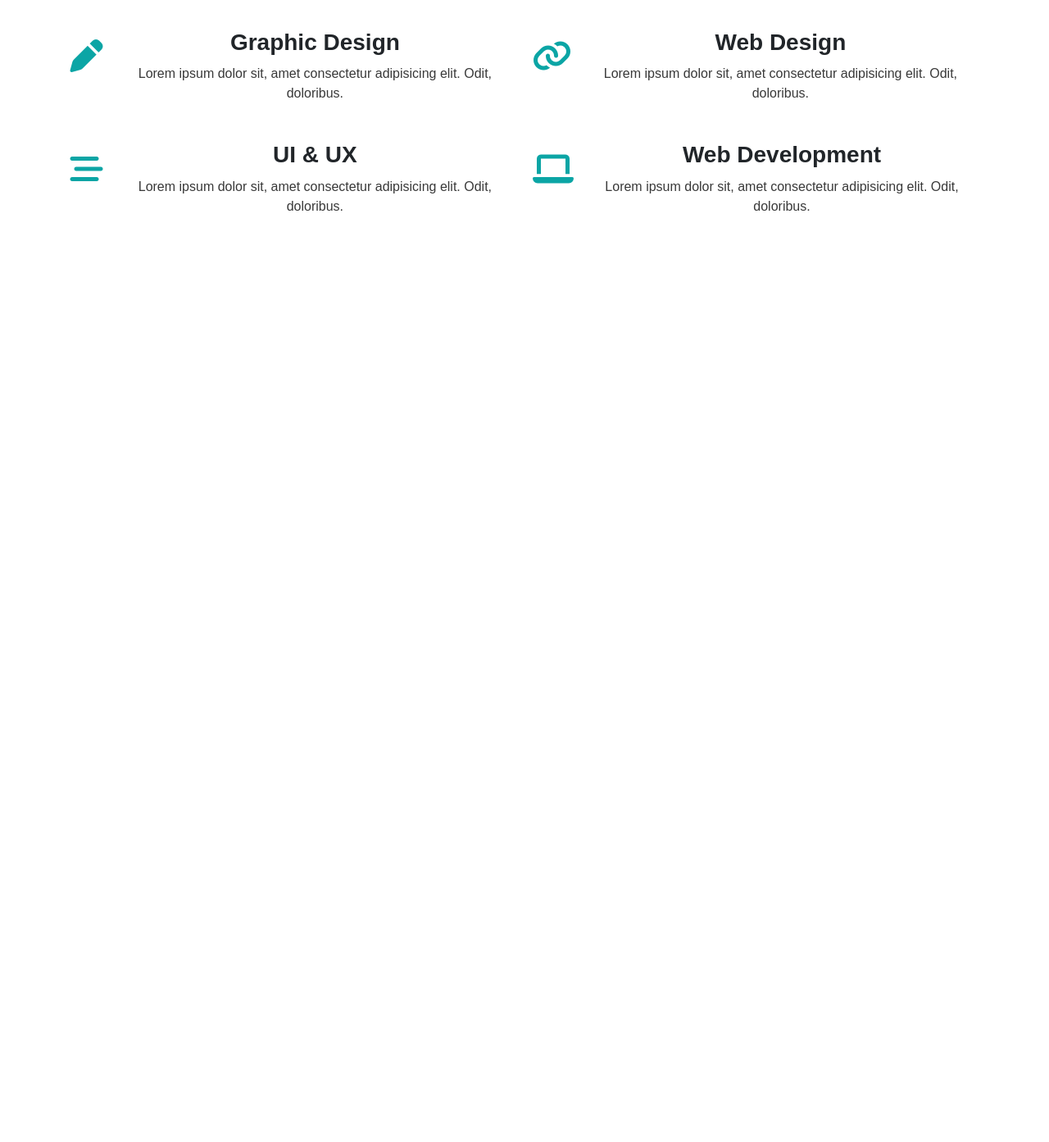
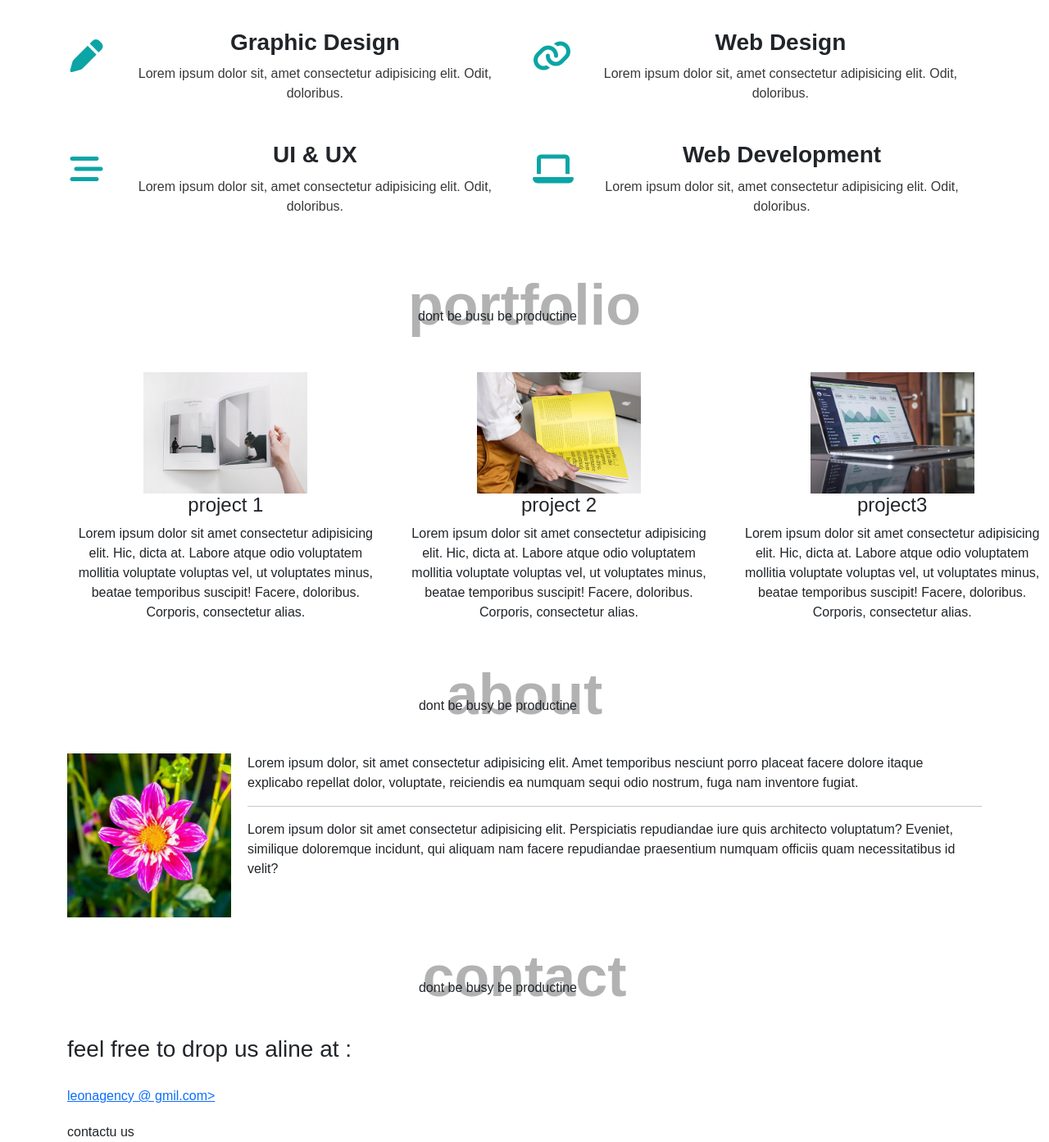
Before and after one commit to nagham-alakhras/assigmen-1, a plain HTML site: page index.html in a window 1280 px wide. Shown: the part 1215-2608 px from the top of the page at 82% size. Before the commit the page ends 1515 px from the top, so only its background shows below. Drawn offline with Linux system fonts and the light colour scheme.

Commit message:
final project

```diff
--- a/css/style.css
+++ b/css/style.css
@@ -39,7 +39,7 @@ body{
     --secondary-color : rgb(57, 57, 57);
 }
 
-.container {
+.container  {
     margin-left: auto;
     margin-right: auto;
     display: grid;
@@ -118,18 +118,18 @@ h1{
     grid-template-columns: repeat(auto-fill,minmax(400px , 1fr));
 
 }
-#services .heading{
+.heading{
     position: relative;
     margin-block: 30px;
 }
-#services h2{
+h2{
     font-weight: 800;
     text-align: center;
     font-size:70px;
     color: rgba(0,0,0,0.3);
 
 }
-#services .explain{
+ .explain{
     position: absolute;
     bottom: 0%;
     right: 45%;
@@ -141,3 +141,28 @@ h1{
     align-items: center;
     gap: 10px;
 }
+
+#portfolio .inner-continer {
+        margin-left: auto;
+    margin-right: auto;
+    display: grid;
+    grid-gap: 20px;
+    width: 1200px;
+    grid-template-columns: repeat(auto-fill,minmax(300px , 1fr));
+}
+.foll-progect{
+    text-align: center;
+    margin-top: 10px;
+}
+
+.foll-progect img{
+    width: 200px;
+}
+
+#about .about-content {
+    margin-left: auto;
+    margin-right: auto;
+    display: flex;
+    justify-content: space-between;
+    gap: 20px;
+}
--- a/index.html
+++ b/index.html
@@ -98,6 +98,83 @@
     </div>
 
     <!-- services end -->
+      <!--start portfoiio-->
+
+    <div id="portfolio">
+             <div class="heading">
+        <h2 > portfolio</h2>
+     <p class="explain"> dont be busu be productine</p>
+     </div>
+
+     <div class="container">
+
+     <div class="inner-continer">
+
+        <div class="foll-progect">
+            <img src="images/img.jpeg" width="200px">
+            <h4>project 1</h4>
+            <p>Lorem ipsum dolor sit amet consectetur adipisicing elit. Hic, dicta at. Labore atque odio voluptatem mollitia voluptate voluptas vel, ut voluptates minus, beatae temporibus suscipit! Facere, doloribus. Corporis, consectetur alias.</p>
+            </div>
+
+
+             <div class="foll-progect">
+                <img src="images/img1.jpeg">
+                <h4>project 2</h4>
+            <p>Lorem ipsum dolor sit amet consectetur adipisicing elit. Hic, dicta at. Labore atque odio voluptatem mollitia voluptate voluptas vel, ut voluptates minus, beatae temporibus suscipit! Facere, doloribus. Corporis, consectetur alias.</p>
+
+             </div>
+            <div class="foll-progect">
+                <img src="images/img2.jpeg">
+                <h4>project3</h4>
+            <p>Lorem ipsum dolor sit amet consectetur adipisicing elit. Hic, dicta at. Labore atque odio voluptatem mollitia voluptate voluptas vel, ut voluptates minus, beatae temporibus suscipit! Facere, doloribus. Corporis, consectetur alias.</p>
+</div>
+</div>
+</div>
+</div>
+      <!--end portfoiio-->
+      <!--start about-->
+      <div id="about">
+           <div class="heading">
+              <h2 class="">about </h2>
+            <p class="explain">dont be busy be productine </p>
+          </div>
+        <div class="container">
+
+            <div class="about-content">
+                <div class="about-img">
+                    <img src="images/imgabout.jpg"  alt="about" width="200px">
+                    </div>
+                    <div >
+                        <p>Lorem ipsum dolor, sit amet consectetur adipisicing elit. Amet temporibus nesciunt porro placeat facere dolore itaque explicabo repellat dolor, voluptate, reiciendis ea numquam sequi odio nostrum, fuga nam inventore fugiat.</p>
+                        <hr>
+                        <p>Lorem ipsum dolor sit amet consectetur adipisicing elit. Perspiciatis repudiandae iure quis architecto voluptatum? Eveniet, similique doloremque incidunt, qui aliquam nam facere repudiandae praesentium numquam officiis quam necessitatibus id velit?</p>
+
+                    </div>
+
+
+</div>
+</div>
+</div>
+
+ <!--end about-->
+ <!--start contact-->
+   <div id="contact">
+    <div class="heading">
+          <h2 >contact </h2>
+        <p class="explain" >dont be busy be productine </p>
+    </div>
+    <div class="container">
+
+        <h3>feel free to drop us aline at :</h3>
+        <a href=""> leonagency @ gmil.com></a>
+        <div class="social">
+            <span>contactu us </span>
+
+        </div>
+
+    </div>
+
+   </div>
 
 
 </body>
```
Also changed, not shown: images/img.jpeg (added), images/img1.jpeg (added), images/img2.jpeg (added), images/imgabout.jpg (added).
